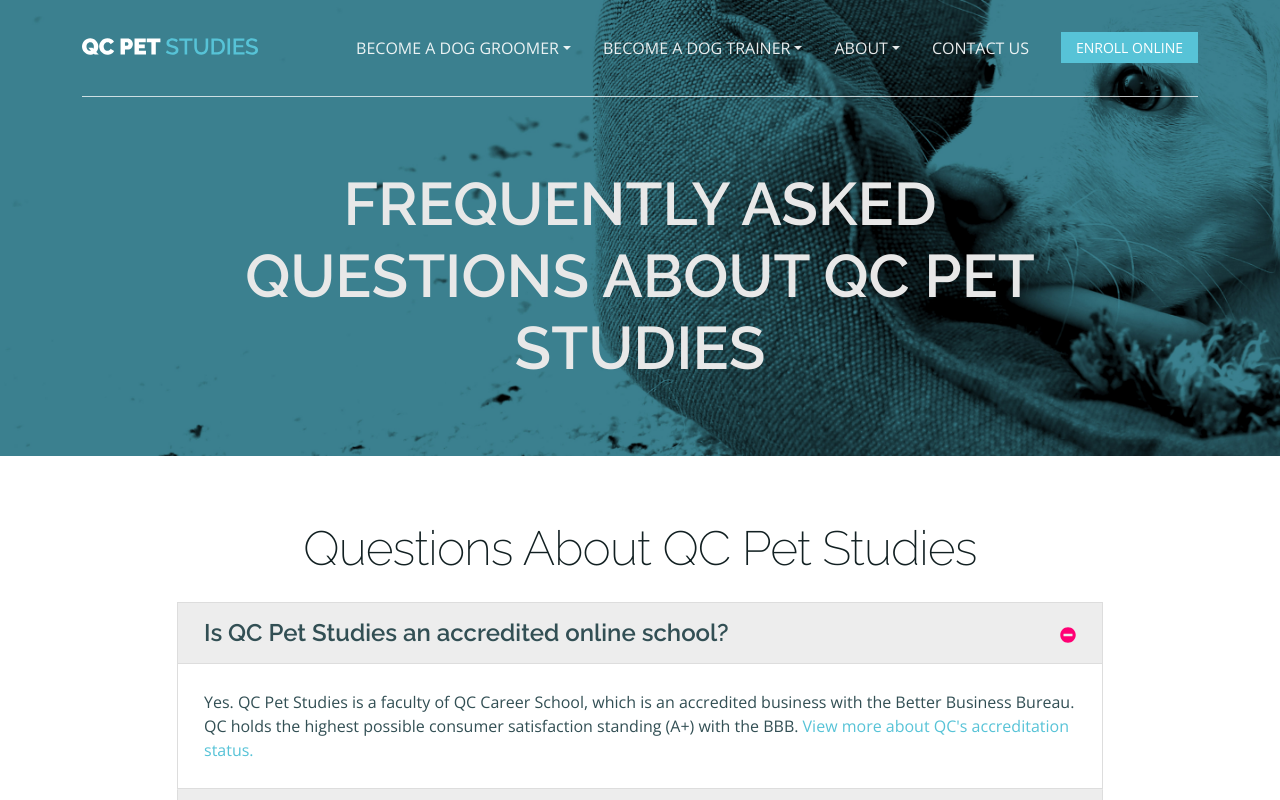
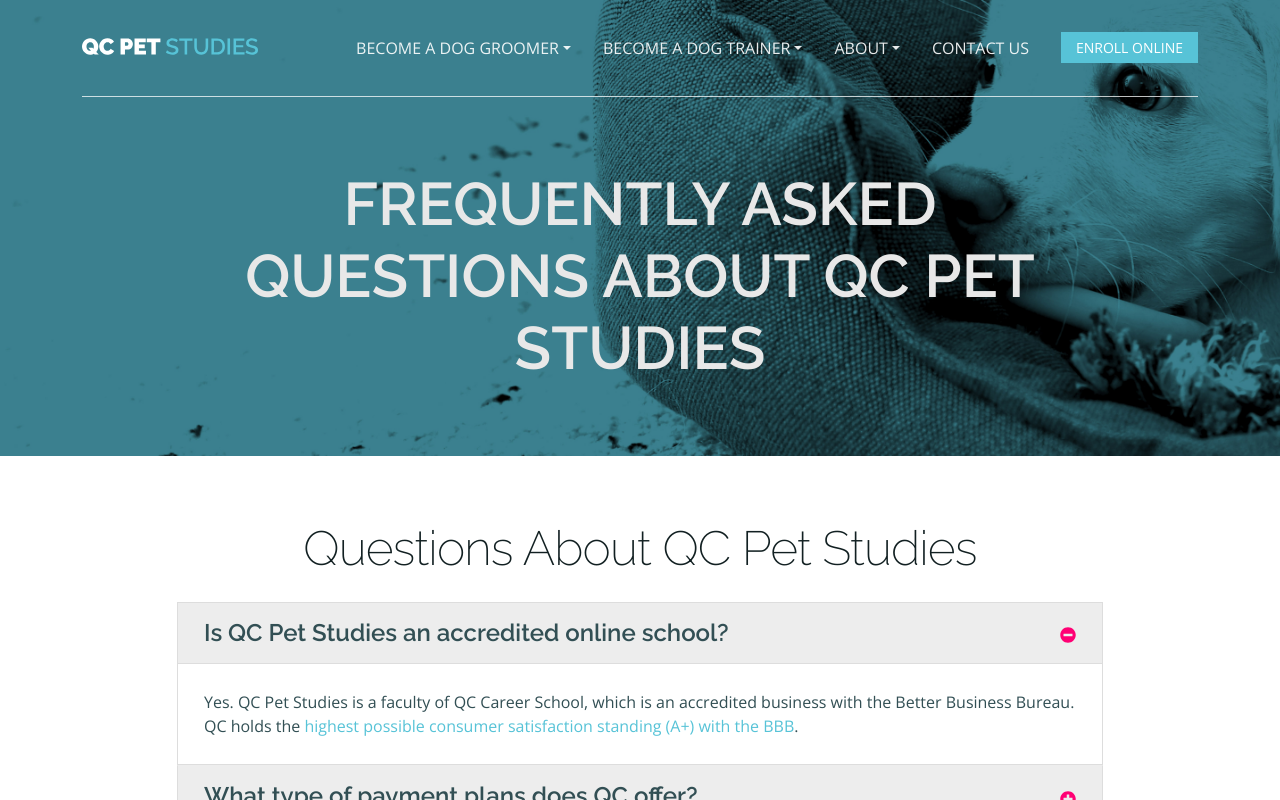
Before and after one commit to QCCareerSchool-Org/www.qcpetstudies.com, a Next.js app: page /about/faq in a window 1280 px wide. Both pictures are taken after a click on the button "Is QC Pet Studies an accredited online school?". Shown: the top 800 px of the page. Built offline with nearby package versions, Linux system fonts and the light colour scheme; no server answers.

Commit message:
Fix links in FAQ

```diff
--- a/src/pages/about/faq.tsx
+++ b/src/pages/about/faq.tsx
@@ -46,9 +46,7 @@ const FAQPage: NextPage = () => {
               <h2 className="text-center mb-4">Questions About QC Pet Studies</h2>
               <Accordion>
                 <QuestionAnswer question="Is QC Pet Studies an accredited online school?" index={i++}>
-                  <p className="mb-0">Yes. QC Pet Studies is a faculty of QC Career School, which is an accredited business with the Better Business Bureau. QC holds the highest possible consumer satisfaction standing (A+) with the BBB.
-                    <Link href="https://www.bbb.org/ottawa/business-reviews/correspondence-schools/qc-career-school-in-ottawa-on-4175"><a className="link text-primary"> View more about QC&apos;s accreditation status.</a></Link>
-                  </p>
+                  <p className="mb-0">Yes. QC Pet Studies is a faculty of QC Career School, which is an accredited business with the Better Business Bureau. QC holds the <a href="https://www.bbb.org/ottawa/business-reviews/correspondence-schools/qc-career-school-in-ottawa-on-4175" className="link-primary">highest possible consumer satisfaction standing (A+) with the BBB</a>.</p>
                 </QuestionAnswer>
                 <QuestionAnswer question="What type of payment plans does QC offer?" index={i++}>
                   <p className="mb-0">When you enroll with QC, you can choose to either receive a discount to pay your tuition in full OR opt for a tuition payment plan. On a payment plan, you pay an initial deposit to enroll, then regular monthly payments. Monthly payments are withdrawn on the date of your choosing so you can schedule your payments to coincide with your budget.</p>
@@ -66,10 +64,10 @@ const FAQPage: NextPage = () => {
                 <QuestionAnswer question="Are there any technology requirements to complete my online courses with QC?" index={i++}>
                   <p>To complete any online course with QC Pet Studies, you must have access to the following:</p>
                   <ul className="mb-0">
-                    <li>A desktop computer, laptop or tablet</li>
+                    <li>A desktop computer, laptop, or tablet</li>
                     <li>A smart phone and/or camera with photograph and video capability</li>
-                    <li>Up-to-date Internet browser</li>
-                    <li>Up-to-date <Link href="https://get.adobe.com/reader/?promoid=KQZEN"><a className="link text-primary">Adobe Reader program</a></Link></li>
+                    <li>An up-to-date web browser</li>
+                    <li>An up-to-date PDF reader, such as <a href="https://get.adobe.com/reader" className="link-primary">Adobe Reader</a></li>
                   </ul>
                 </QuestionAnswer>
                 <QuestionAnswer question="What do I do if I get stuck on a course assignment?" index={i++}>
```
